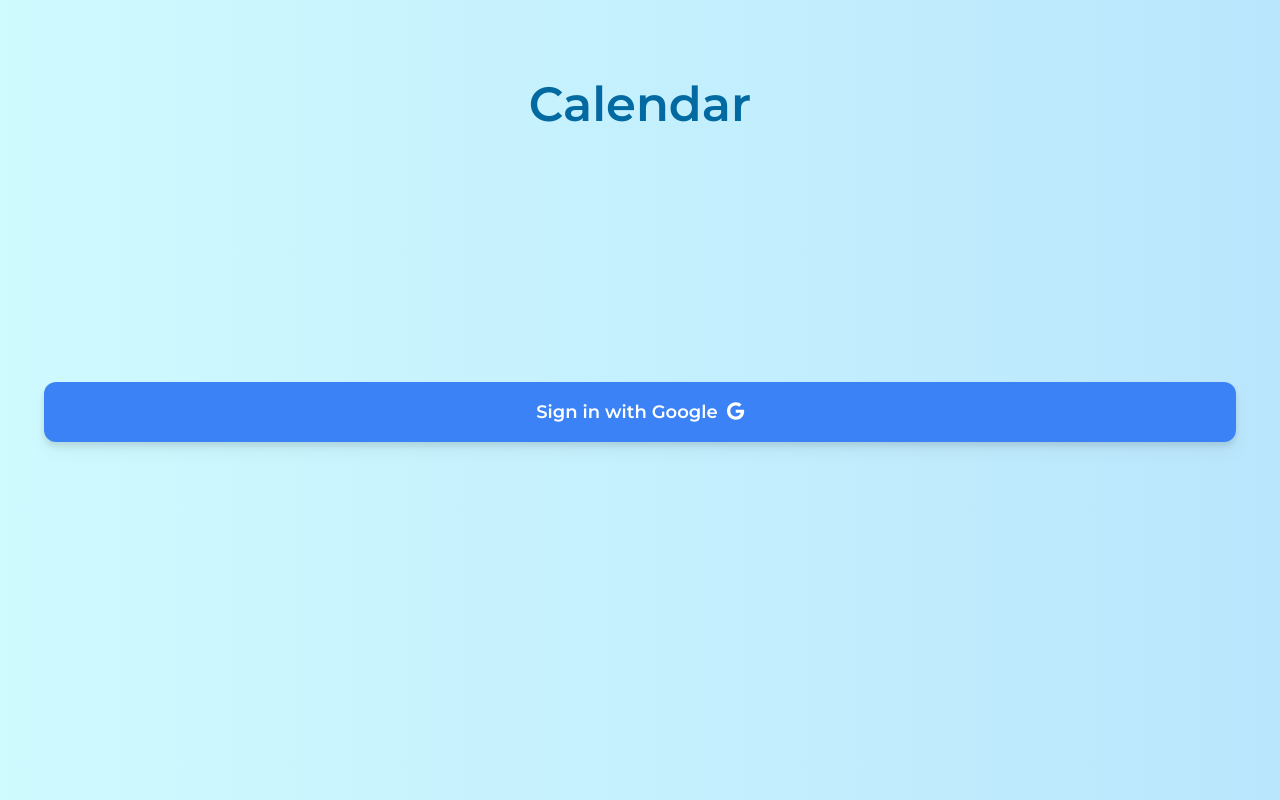
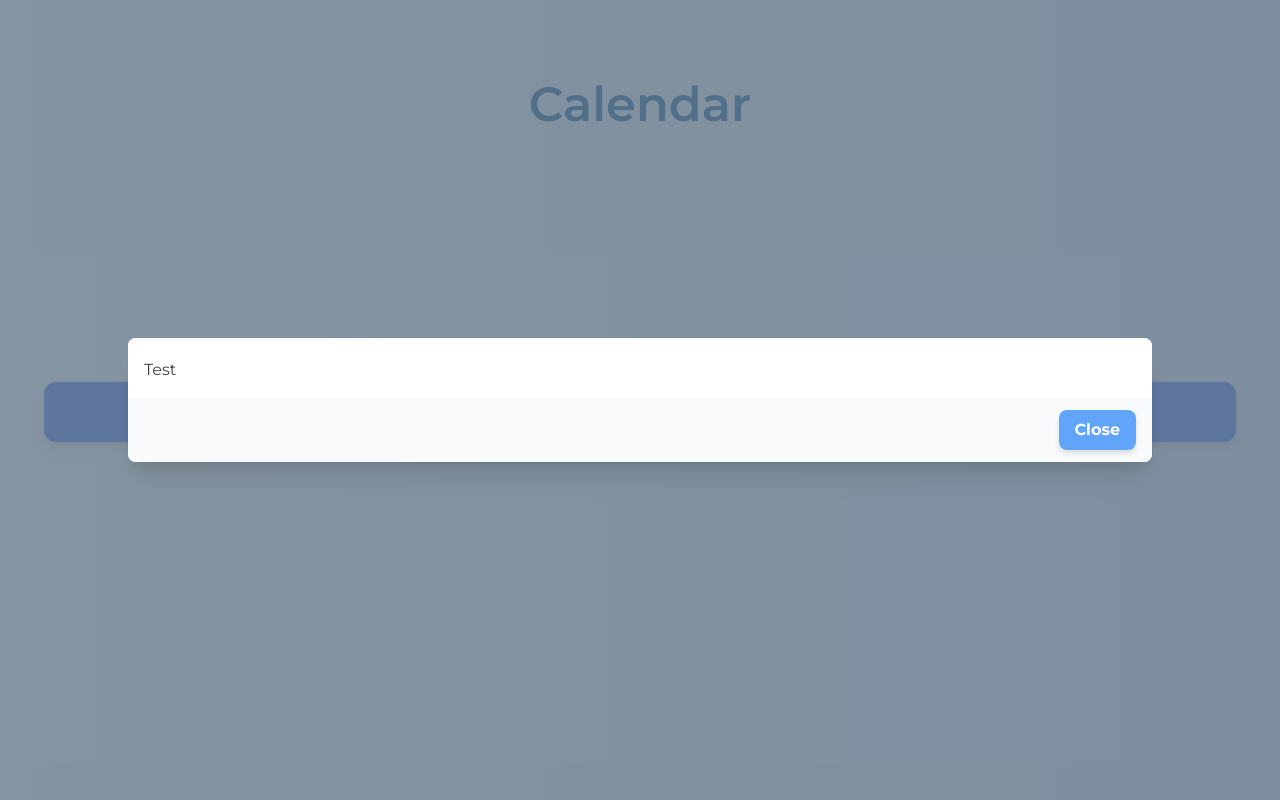
Before and after one commit to NotVeryAsh/Calendar, a Next.js app in the folder frontend/: page / in a window 1280 px wide. Built offline with nearby package versions, Linux system fonts and the light colour scheme.

Commit message:
Add modal with example

```diff
--- a/frontend/src/app/calendar/page.js
+++ b/frontend/src/app/calendar/page.js
@@ -3,6 +3,8 @@
 import dayGridPlugin from '@fullcalendar/daygrid'
 import sendRequest from "@/app/lib/request";
 import {useEffect, useState} from "react";
+import Modal from "@/app/components/Modal";
+
 
 export default function Calendar() {
 
@@ -13,8 +15,11 @@
     }, [])
 
     const [events, setEvents] = useState([]);
+    const [hideModal, setHideModal] = useState(false)
 
     return (
+        <>
+            <Modal hidden={hideModal}/>
             <FullCalendar
                 plugins={[
                     dayGridPlugin,
@@ -31,17 +36,23 @@
                     month: 'long',
                 }}
                 eventBackgroundColor={"#34d399"}
+                eventClick={handleClickEvent}
             />
+        </>
     );
 }
 
 const getEvents = async () => {
     const response = await sendRequest("/api/events", "GET");
 
-    if(response.status !== 200) {
+    if (response.status !== 200) {
         throw new Error('Failed to fetch calendar events');
     }
 
     const json = await response.json();
     return json.events;
 }
+
+const handleClickEvent = (info, setModalOpen) => {
+    setModalOpen(true)
+}
--- /dev/null
+++ b/frontend/src/app/components/Button.jsx
@@ -0,0 +1,8 @@
+export default function Button({children})
+{
+    return (
+        <button type="button" className="flex bg-blue-400 py-2 px-4 rounded-lg font-bold text-white drop-shadow-md">
+            {children}
+        </button>
+    )
+}
--- /dev/null
+++ b/frontend/src/app/components/Modal.jsx
@@ -0,0 +1,41 @@
+export default function Modal({hidden=true, children}) {
+
+    const hiddenClass = hidden ? "hidden": ""
+
+    return (
+        <div className={"relative z-10 " + hiddenClass} aria-labelledby="modal-title" role="dialog" aria-modal="true">
+            <div className="fixed inset-0 z-10 w-screen overflow-y-auto bg-gray-500/75 transition-opacity">
+                <div className="flex flex-col min-h-full justify-center p-4 mx-auto">
+                    <div
+                        className="relative transform overflow-hidden rounded-lg bg-white text-left shadow-xl transition-all max-w-5xl mx-auto w-full">
+                        {children}
+                    </div>
+                </div>
+            </div>
+        </div>
+    )
+}
+
+const Header = ({children}) => {
+
+}
+
+const Footer = ({children}) => {
+    return (
+        <div className="flex bg-gray-50 px-4 py-3 items-end flex-row-reverse">
+            {children}
+        </div>
+    )
+}
+
+const Content = ({children}) => {
+    return (
+        <div className="bg-white px-4 pb-4 pt-5">
+            {children}
+        </div>
+    )
+}
+
+Modal.Header = Header;
+Modal.Footer = Footer;
+Modal.Content = Content;
--- /dev/null
+++ b/frontend/src/app/components/ModalContent.jsx
@@ -0,0 +1,13 @@
+export default function ModalContent() {
+    return (
+        <div className="mt-3 text-center sm:ml-4 sm:mt-0 sm:text-left">
+            <h3 className="text-base font-semibold text-gray-900" id="modal-title">Deactivate
+                account</h3>
+            <div className="mt-2">
+                <p className="text-sm text-gray-500">Are you sure you want to deactivate your
+                    account? All of your data will be permanently removed. This action
+                    cannot be undone.</p>
+            </div>
+        </div>
+    )
+}
--- /dev/null
+++ b/frontend/src/app/components/ModalFooter.jsx
@@ -0,0 +1,12 @@
+export default function ModalFooter() {
+    return (
+        <>
+            <button type="button"
+                    className="inline-flex w-full justify-center rounded-md bg-red-600 px-3 py-2 text-sm font-semibold text-white shadow-sm hover:bg-red-500 sm:ml-3 sm:w-auto">Deactivate
+            </button>
+            <button type="button"
+                    className="mt-3 inline-flex w-full justify-center rounded-md bg-white px-3 py-2 text-sm font-semibold text-gray-900 shadow-sm ring-1 ring-inset ring-gray-300 hover:bg-gray-50 sm:mt-0 sm:w-auto">Cancel
+            </button>
+        </>
+    )
+}
--- a/frontend/src/app/page.js
+++ b/frontend/src/app/page.js
@@ -5,6 +5,8 @@
 import {redirect} from "next/navigation";
 import {useEffect, useState} from "react";
 import {clearSession} from "@/app/lib/session";
+import Modal from "@/app/components/Modal";
+import Button from "@/app/components/Button";
 
 const onClickGoogleLogin = async (setErrorMessage) => {
     const baseUrl = `${window.location.protocol}//${window.location.host}`;
@@ -41,6 +43,16 @@
                 Sign in with Google <FontAwesomeIcon icon={faGoogle} className={"ml-1"} />
             </button>
             <div>&nbsp;</div>
+            <Modal hidden={false}>
+                <Modal.Content>
+                    Test
+                </Modal.Content>
+                <Modal.Footer>
+                    <Button>
+                        Close
+                    </Button>
+                </Modal.Footer>
+            </Modal>
         </div>
     );
 }
```
Also changed, not shown: 1 other file (tests, documents, lock files or other folders). Lines whose indentation alone changed are shown as unchanged.
